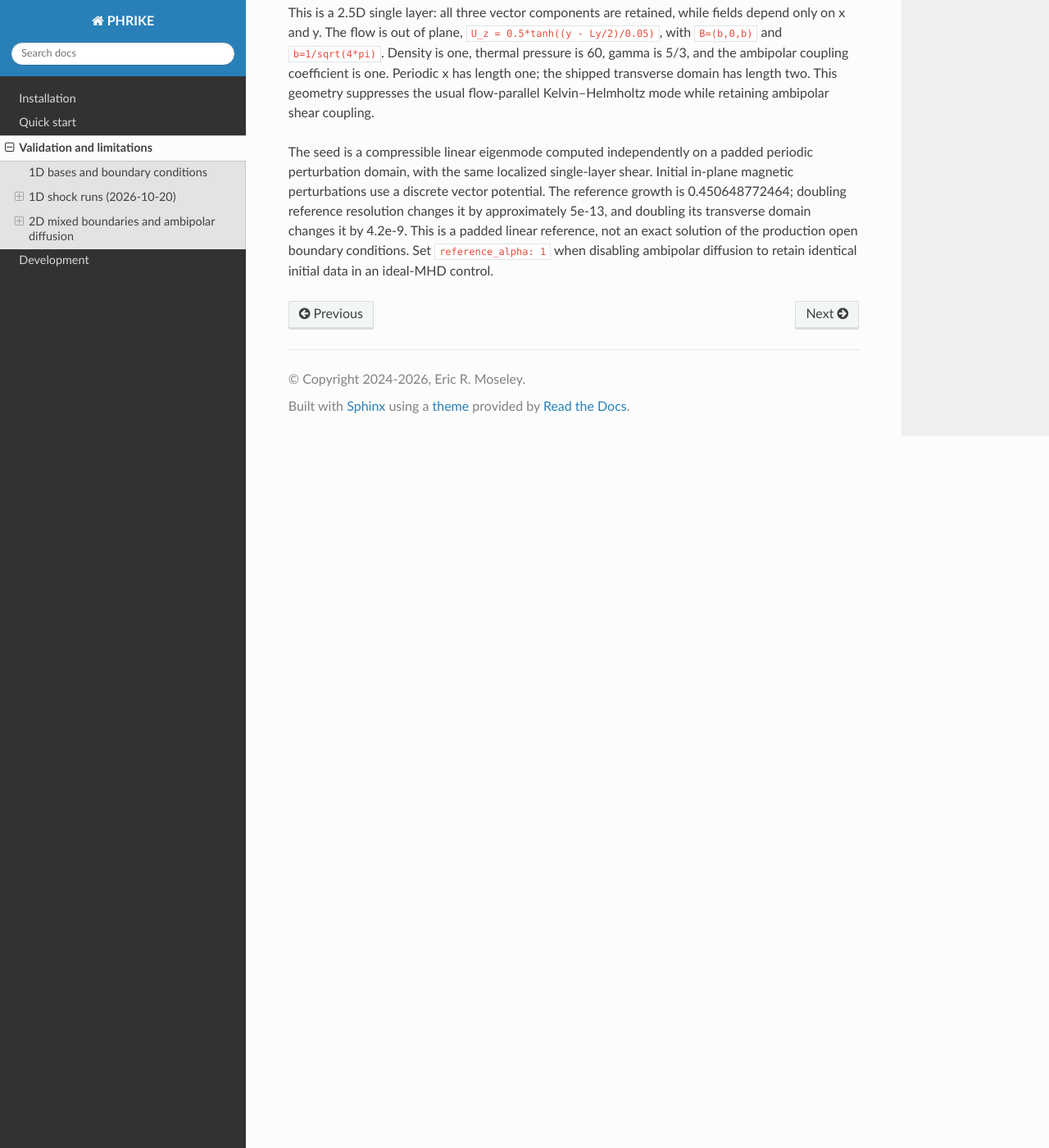
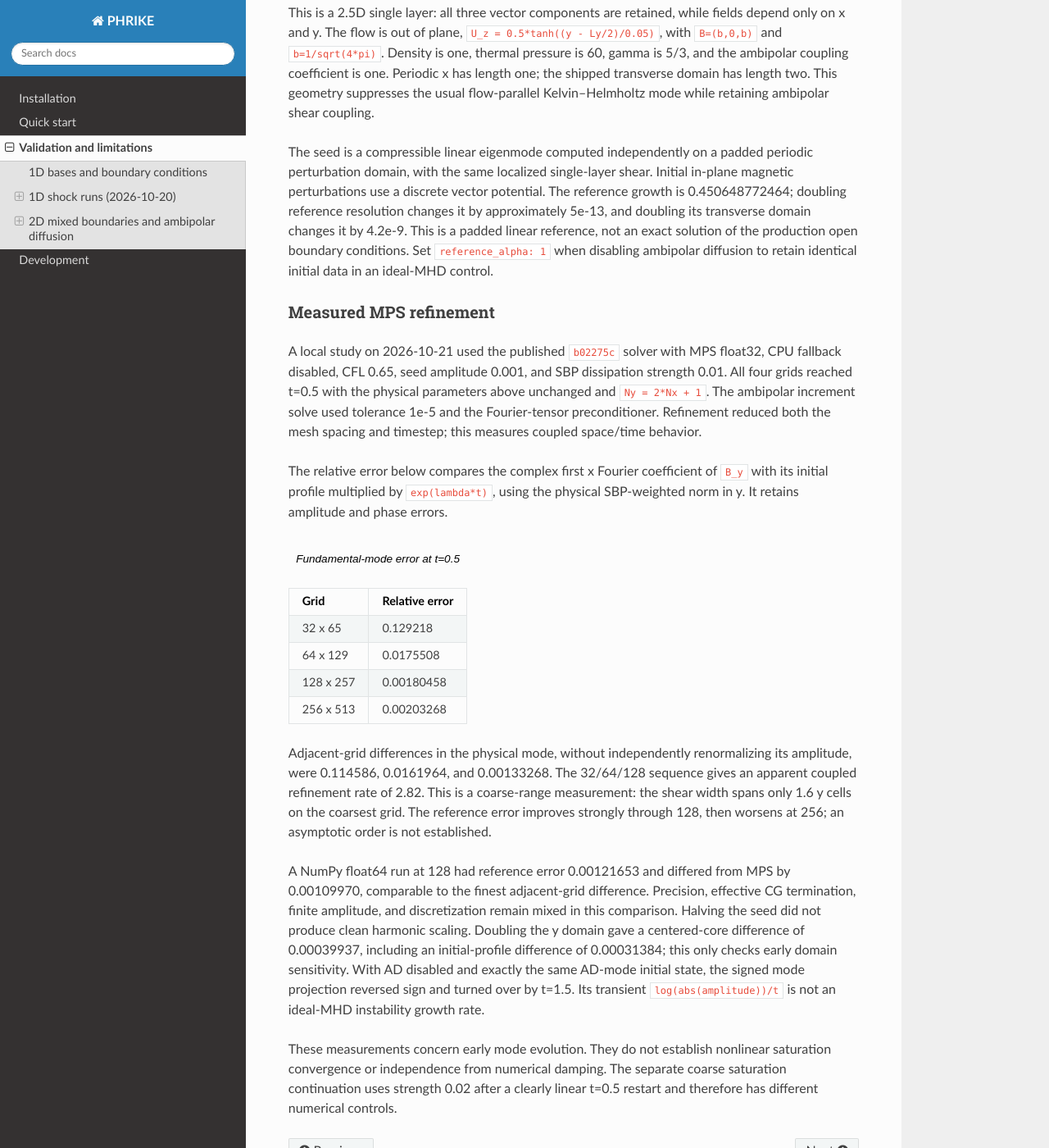
Before and after one commit to ermoseley/phrike, a Sphinx documentation site: the page built from docs/validation.rst, in a window 1280 px wide and 1400 px high, scrolled down 6621 px. Shown: the whole window at 82% size. Built offline with Sphinx 7.4.7 and the Read the Docs theme 3.1.0, drawn with Linux system fonts in a browser that asks for light colours.

Commit message:
Document measured MPS ADSI refinement and its limits

```diff
--- a/docs/validation.rst
+++ b/docs/validation.rst
@@ -365,3 +365,53 @@ it by approximately 5e-13, and doubling its transverse domain changes it by
 4.2e-9. This is a padded linear reference, not an exact solution of the
 production open boundary conditions. Set ``reference_alpha: 1`` when disabling
 ambipolar diffusion to retain identical initial data in an ideal-MHD control.
+
+Measured MPS refinement
+~~~~~~~~~~~~~~~~~~~~~~~
+
+A local study on 2026-10-21 used the published ``b02275c`` solver with MPS
+float32, CPU fallback disabled, CFL 0.65, seed amplitude 0.001, and SBP
+dissipation strength 0.01. All four grids reached t=0.5 with the physical
+parameters above unchanged and ``Ny = 2*Nx + 1``. The ambipolar increment solve
+used tolerance 1e-5 and the Fourier-tensor preconditioner. Refinement reduced
+both the mesh spacing and timestep; this measures coupled space/time behavior.
+
+The relative error below compares the complex first x Fourier coefficient of
+``B_y`` with its initial profile multiplied by ``exp(lambda*t)``, using the
+physical SBP-weighted norm in y. It retains amplitude and phase errors.
+
+.. list-table:: Fundamental-mode error at t=0.5
+   :header-rows: 1
+
+   * - Grid
+     - Relative error
+   * - 32 x 65
+     - 0.129218
+   * - 64 x 129
+     - 0.0175508
+   * - 128 x 257
+     - 0.00180458
+   * - 256 x 513
+     - 0.00203268
+
+Adjacent-grid differences in the physical mode, without independently
+renormalizing its amplitude, were 0.114586, 0.0161964, and 0.00133268. The
+32/64/128 sequence gives an apparent coupled refinement rate of 2.82. This is
+a coarse-range measurement: the shear width spans only 1.6 y cells on the
+coarsest grid. The reference error improves strongly through 128, then worsens
+at 256; an asymptotic order is not established.
+
+A NumPy float64 run at 128 had reference error 0.00121653 and differed from
+MPS by 0.00109970, comparable to the finest adjacent-grid difference. Precision,
+effective CG termination, finite amplitude, and discretization remain mixed
+in this comparison. Halving the seed did not produce clean harmonic scaling.
+Doubling the y domain gave a centered-core difference of 0.00039937, including
+an initial-profile difference of 0.00031384; this only checks early domain
+sensitivity. With AD disabled and exactly the same AD-mode initial state, the
+signed mode projection reversed sign and turned over by t=1.5. Its transient
+``log(abs(amplitude))/t`` is not an ideal-MHD instability growth rate.
+
+These measurements concern early mode evolution. They do not establish
+nonlinear saturation convergence or independence from numerical damping.
+The separate coarse saturation continuation uses strength 0.02 after a
+clearly linear t=0.5 restart and therefore has different numerical controls.
```
